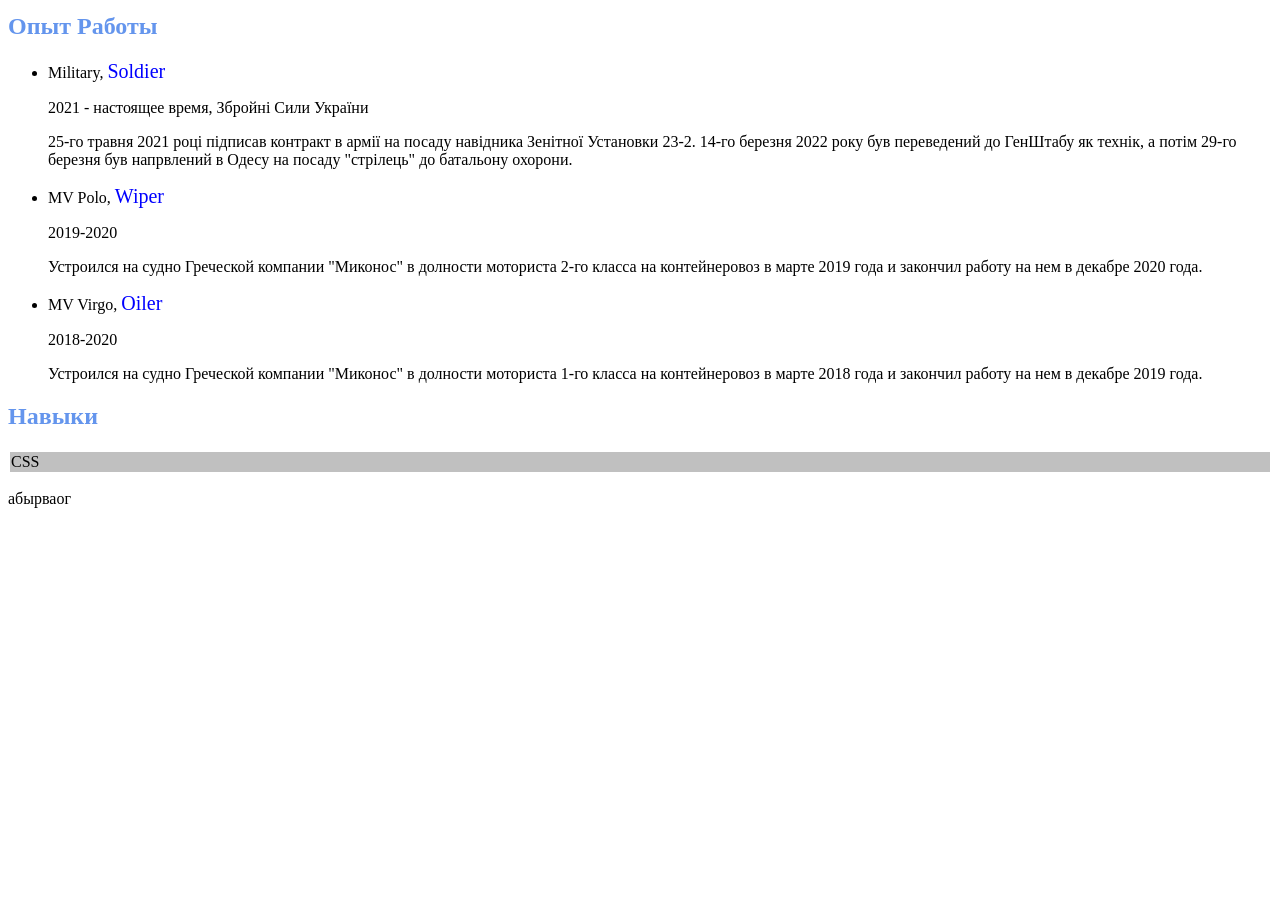
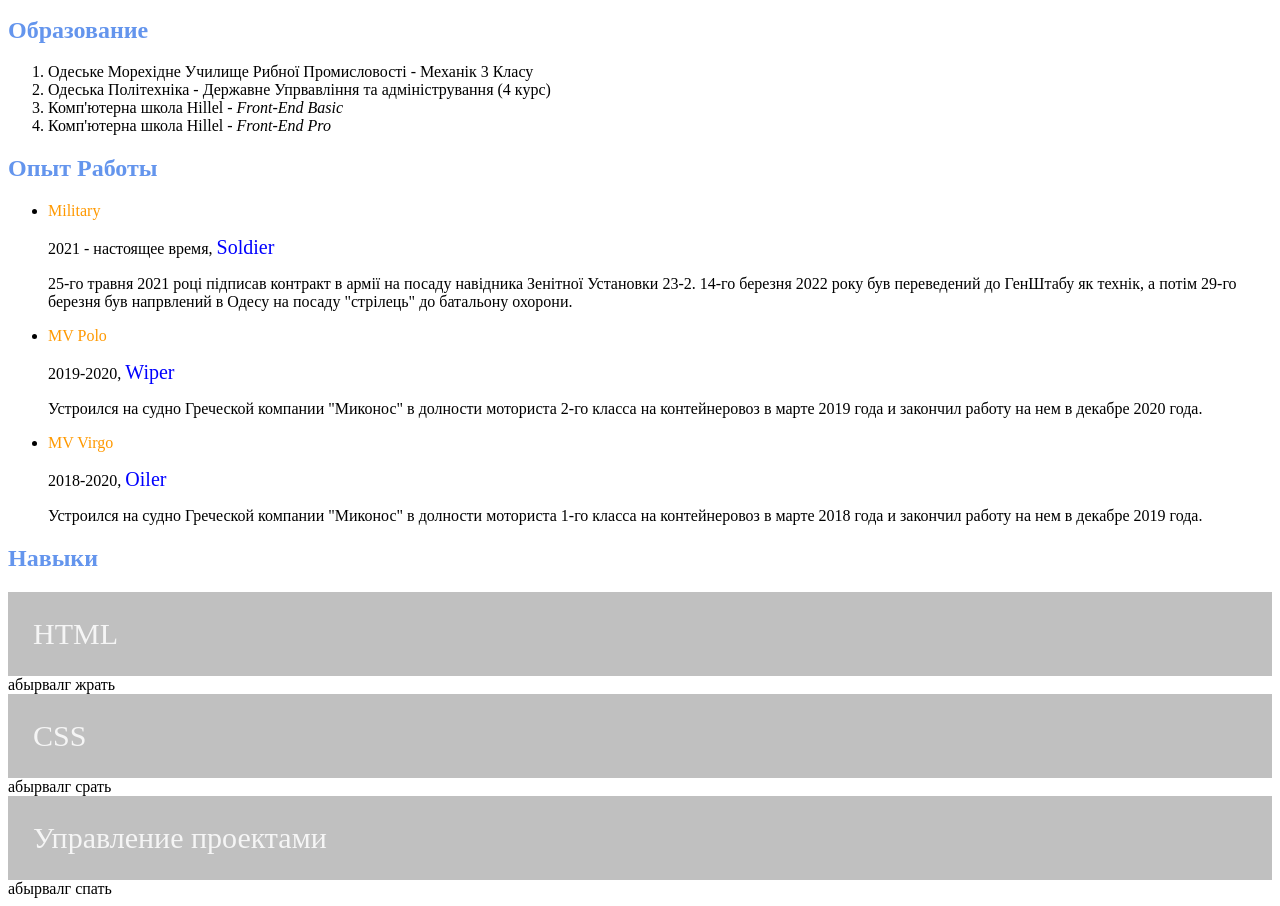
Before and after one commit to derragnarok/hw_1, a plain HTML site: page HW4.html in a window 1280 px wide. Shown: the part 405-1311 px from the top of the page. Before the commit the page ends 929 px from the top, so only its background shows below. Drawn offline with Linux system fonts and the light colour scheme.

Commit message:
Updated index.html

```diff
--- a/HW4.html
+++ b/HW4.html
@@ -15,9 +15,38 @@
             font-family: "Times New Roman",serif;
             font-style: italic;
         }
+        .yellow-text {
+            color:#ff9900;
+        }
+        .projects {
+            color:whitesmoke;
+        }
+        table {
+            width: 100%;
+            border-collapse: collapse;
+        }
+        th, td {
+
+            padding: 25px;
+            text-align: left; /* Вирівнювання тексту вліво */
+            font-size: 30px; /* Розмір шрифту для комірок таблиці */
+        }
     </style>
 </head>
 <body>
+<div>
+    <table>
+        <caption>
+        <th>
+        <tr >
+            <td bgcolor="cornflowerblue">
+                <span class="projects">Роман Єремеєв</span>
+            </td>
+        </tr>
+        </th>
+        </caption>
+    </table>
+</div>
 <!----------- КОНТАКТИ------->
 <h2 class="blue-text">
     Контакти
@@ -78,27 +107,28 @@
     Опыт Работы
 </h2>
 <ul>
-    <li>Military, <span class="first">Soldier</span>
+    <li>
+        <span class="yellow-text">Military</span>
         <p>
-            2021 - настоящее время, Збройні Сили України
+            2021 - настоящее время, <span class="first">Soldier</span>
         </p>
         <p>
             25-го травня 2021 році підписав контракт в армії на посаду навідника Зенітної Установки 23-2. 14-го березня 2022 року був переведений до ГенШтабу як технік, а потім 29-го березня був напрвлений в Одесу на посаду "стрілець" до батальону охорони.
         </p>
     </li>
     <li>
-        MV Polo, <span class="first">Wiper</span>
+        <span class="yellow-text">MV Polo</span>
         <p>
-            2019-2020
+            2019-2020, <span class="first">Wiper</span>
         </p>
         <p>
             Устроился на судно Греческой компании "Миконос" в долности моториста 2-го класса на контейнеровоз в марте 2019 года и закончил работу на нем в декабре 2020 года.
         </p>
     </li>
     <li>
-        MV Virgo, <span class="first">Oiler</span>
+        <span class="yellow-text">MV Virgo</span>
         <p>
-            2018-2020
+            2018-2020, <span class="first">Oiler</span>
         </p>
         <p>
             Устроился на судно Греческой компании "Миконос" в долности моториста 1-го класса на контейнеровоз в марте 2018 года и закончил работу на нем в декабре 2019 года.
@@ -115,16 +145,47 @@
 
     <tr>
         <td width="1400" bgcolor="silver">
-            CSS
+            <span class="projects">HTML</span>
         </td>
     </tr>
 
     </tfoot>
 
 </table>
-    <p>
-        абырваог
-    </p>
+    <a>
+        абырвалг жрать
+    </a>
+<table>
+    <tfoot>
+
+    <tr>
+        <td width="1400" bgcolor="silver">
+            <span class="projects">CSS</span>
+        </td>
+    </tr>
+
+    </tfoot>
+
+</table>
+<a>
+    абырвалг срать
+</a>
+<table>
+    <tfoot>
+
+    <tr>
+        <td width="1400" bgcolor="silver">
+            <span class="projects">Управление проектами</span>
+        </td>
+    </tr>
+
+    </tfoot>
+
+</table>
+<a>
+    абырвалг спать
+</a>
+
 
 </body>
 </html>
```
